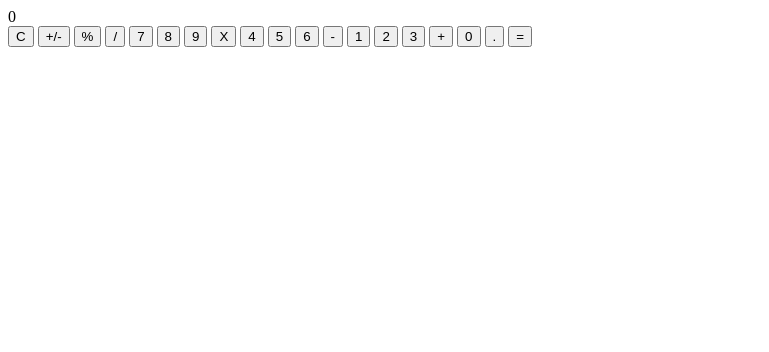
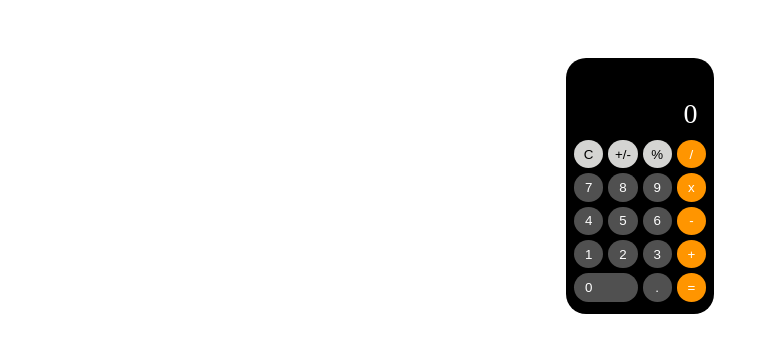
Before and after one commit to lukereed1/iphone-calculator-TOP, a plain HTML site: page index.html in a window 1280 px wide. Shown: the whole page, without its empty margins (0-769 px from the left). Drawn offline with Linux system fonts and the light colour scheme.

Commit message:
Most of styling done with correct colours

```diff
--- a/index.html
+++ b/index.html
@@ -12,27 +12,29 @@
 <body>
     <main>
         <div class="calculator">
-            <div class="screen">0</div>
-            <div class="buttons">
-                <button id="C">C</button>
-                <button id="plus-minus">+/-</button>
-                <button id="%">%</button>
-                <button id="/">/</button>
-                <button id="7">7</button>
-                <button id="8">8</button>
-                <button id="9">9</button>
-                <button id="X">X</button>
-                <button id="4">4</button>
-                <button id="5">5</button>
-                <button id="6">6</button>
-                <button id="-">-</button>
-                <button id="1">1</button>
-                <button id="2">2</button>
-                <button id="3">3</button>
-                <button id="+">+</button>
-                <button id="0">0</button>
-                <button id=".">.</button>
-                <button id="=">=</button>
+            <div id="screen">
+                <div id="screen-numbers">0</div>
+            </div>
+            <div id="button-container">
+                <button class="top-row-button">C</button>
+                <button class="top-row-button">+/-</button>
+                <button class="top-row-button">%</button>
+                <button class="operator">/</button>
+                <button class="button">7</button>
+                <button class="button">8</button>
+                <button class="button">9</button>
+                <button class="operator">x</button>
+                <button class="button">4</button>
+                <button class="button">5</button>
+                <button class="button">6</button>
+                <button class="operator">-</button>
+                <button class="button">1</button>
+                <button class="button">2</button>
+                <button class="button">3</button>
+                <button class="operator">+</button>
+                <button class="big-button">0</button>
+                <button class="button">.</button>
+                <button class="operator">=</button>
             </div>
         </div>
     </main>
--- a/styles.css
+++ b/styles.css
@@ -0,0 +1,73 @@
+main {
+	display: flex;
+	justify-content: center;
+}
+
+.calculator {
+	display: flex;
+	flex-direction: column;
+	background: black;
+	height: auto;
+	width: auto;
+	margin-top: 50px;
+	padding: 0.75em 0.5em;
+	gap: 10px;
+	border-radius: 20px;
+}
+
+#screen {
+	display: flex;
+	width: auto;
+	height: 60px;
+	justify-content: flex-end;
+	align-items: end;
+}
+
+#screen-numbers {
+	font-size: 1.75em;
+	color: white;
+	font-style: bold;
+	padding-right: 0.3em;
+}
+
+#button-container {
+	display: grid;
+	grid-template-columns: repeat(4, 1fr);
+	gap: 5px;
+}
+
+.button {
+	padding: 0.5em;
+	border: none;
+	border-radius: 50%;
+	text-align: center;
+	background: #505050;
+	color: white;
+}
+
+.big-button {
+	grid-column: span 2;
+	border: none;
+	border-radius: 20px;
+	background: #505050;
+	color: white;
+	text-align: left;
+	padding-left: 11px;
+}
+
+.operator {
+	padding: 0.5em;
+	border: none;
+	border-radius: 50%;
+	background: #ff9500;
+	color: white;
+}
+
+.top-row-button {
+	padding: 0.5em;
+	border: none;
+	border-radius: 50%;
+	text-align: center;
+	background: #d4d4d2;
+	color: black;
+}
```
